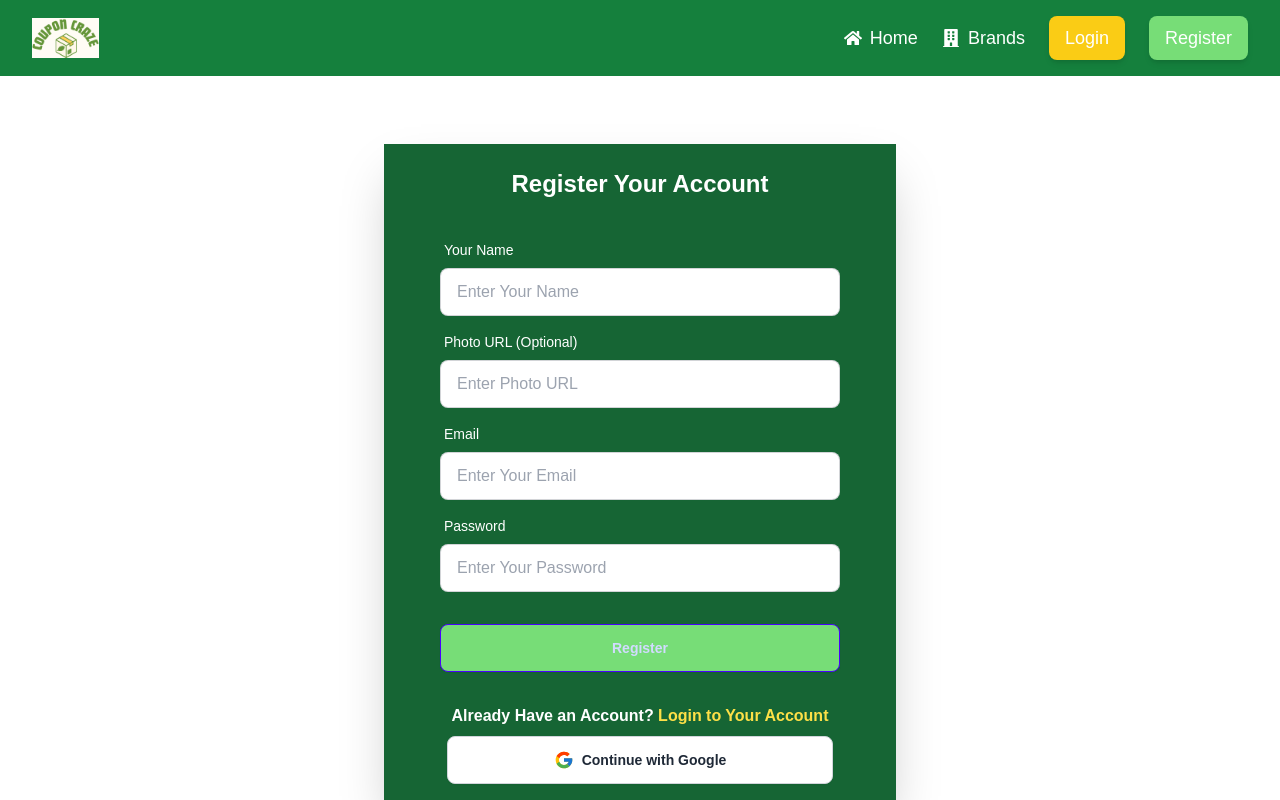
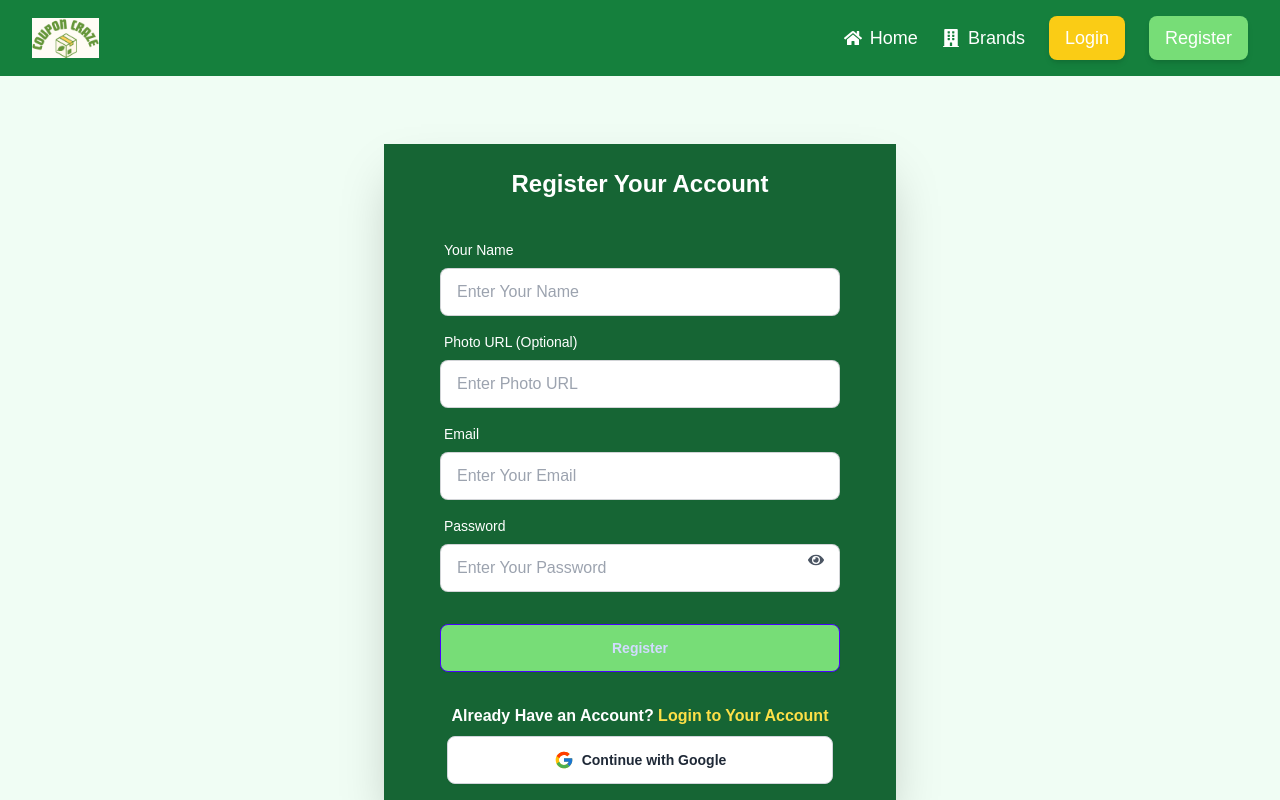
Before and after one commit to Fatema-tuj-Jahura/coupon-craze, a React (Vite) app: page /register in a window 1280 px wide. Shown: the top 800 px of the page. Built offline with nearby package versions, Linux system fonts and the light colour scheme; no server answers.

Commit message:
Add password toggle in register form

```diff
--- a/src/components/Register/Register.jsx
+++ b/src/components/Register/Register.jsx
@@ -1,17 +1,19 @@
+import React, { useContext, useState } from "react";
 import { Link, useNavigate, useLocation } from "react-router-dom";
 import { ToastContainer, toast } from "react-toastify";
 import "react-toastify/dist/ReactToastify.css";
 import { FcGoogle } from "react-icons/fc";
 import Swal from "sweetalert2";
-import { useContext } from "react";
 import { AuthContext } from "../Provider/AuthProvider";
 import { GoogleAuthProvider, signInWithPopup } from "firebase/auth";
-import { auth } from '../firebase/firebase.config.js';
+import { auth } from "../firebase/firebase.config";
+import { FaEye, FaEyeSlash } from "react-icons/fa";
 
 const Register = () => {
   const { setUser, createUser, updateUserProfile } = useContext(AuthContext);
   const navigate = useNavigate();
   const location = useLocation();
+  const [showPassword, setShowPassword] = useState(false);
 
   // Google Sign-In
   const handleGoogleSignIn = () => {
@@ -19,9 +21,9 @@ const Register = () => {
     signInWithPopup(auth, provider)
       .then((result) => {
         const user = result.user;
-          setUser(user); // Store user in context
+        setUser(user);
         toast.success(`Welcome, ${user.displayName}!`);
-          navigate(location?.state ? location.state : "/"); // Redirect after success
+        navigate(location?.state ? location.state : "/");
       })
       .catch((error) => {
         console.error("Google Sign-In Error:", error);
@@ -36,9 +38,8 @@ const Register = () => {
     const name = e.target.name.value;
     const email = e.target.email.value;
     const password = e.target.password.value;
-        const photo = e.target.photo.value || ""; // Default to empty string if not provided
+    const photo = e.target.photo.value || "";
 
-        // Password validation
     if (!/[A-Z]/.test(password)) {
       toast.error("Password must contain at least one uppercase letter.");
       return;
@@ -57,7 +58,6 @@ const Register = () => {
         const user = result.user;
         setUser(user);
 
-                // Update user profile with name & photo
         updateUserProfile({ displayName: name, photoURL: photo })
           .then(() => {
             toast.success("Registration successful!");
@@ -73,7 +73,7 @@ const Register = () => {
             toast.error("Failed to update profile.");
           });
 
-                e.target.reset(); // Clear form fields
+        e.target.reset();
       })
       .catch((error) => {
         console.error("Registration Error:", error);
@@ -82,9 +82,10 @@ const Register = () => {
   };
 
   return (
-        <div className='min-h-screen flex justify-center items-center font-poppins'>
-            <div className="card bg-green-800 w-full max-w-sm md:max-w-lg shrink-0 shadow-2xl rounded-none p-6">
-                <h2 className='text-2xl font-semibold text-center text-white'>Register Your Account</h2>
+    <div className="min-h-screen flex justify-center items-center font-poppins px-4 bg-green-50">
+      <div className="card bg-green-800 w-full max-w-sm md:max-w-lg shadow-2xl rounded-none p-6">
+        <h2 className="text-2xl font-semibold text-center text-white">Register Your Account</h2>
+
         <form className="card-body" onSubmit={handleRegister}>
           <div className="form-control">
             <label className="label">
@@ -92,37 +93,62 @@ const Register = () => {
             </label>
             <input name="name" type="text" placeholder="Enter Your Name" className="input input-bordered" required />
           </div>
+
           <div className="form-control">
             <label className="label">
               <span className="label-text text-white">Photo URL (Optional)</span>
             </label>
             <input name="photo" type="text" placeholder="Enter Photo URL" className="input input-bordered" />
           </div>
+
           <div className="form-control">
             <label className="label">
               <span className="label-text text-white">Email</span>
             </label>
             <input name="email" type="email" placeholder="Enter Your Email" className="input input-bordered" required />
           </div>
-                    <div className="form-control">
+
+          <div className="form-control relative">
             <label className="label">
               <span className="label-text text-white">Password</span>
             </label>
-                        <input name="password" type="password" placeholder="Enter Your Password" className="input input-bordered" required />
+            <input
+              name="password"
+              type={showPassword ? "text" : "password"}
+              placeholder="Enter Your Password"
+              className="input input-bordered pr-10"
+              required
+            />
+            <span
+              onClick={() => setShowPassword(!showPassword)}
+              className="absolute right-4 top-11 text-gray-600 hover:text-gray-900 cursor-pointer"
+            >
+              {showPassword ? <FaEyeSlash /> : <FaEye />}
+            </span>
           </div>
+
           <div className="form-control mt-6">
             <button type="submit" className="btn btn-primary bg-[#77DD77] hover:bg-green-600">Register</button>
           </div>
         </form>
+
         <p className="text-center font-semibold text-white">
-                    Already Have an Account? <Link to="/login" className="text-yellow-300 hover:text-yellow-600">Login to Your Account</Link>
+          Already Have an Account?{" "}
+          <Link to="/login" className="text-yellow-300 hover:text-yellow-600">
+            Login to Your Account
+          </Link>
         </p>
+
         <div className="mt-2 flex items-center justify-center">
-                    <button onClick={handleGoogleSignIn} className="btn btn-primary flex items-center justify-center gap-2 w-5/6 text-gray-800 bg-white hover:bg-gray-100 border border-gray-300">
+          <button
+            onClick={handleGoogleSignIn}
+            className="btn btn-primary flex items-center justify-center gap-2 w-5/6 text-gray-800 bg-white hover:bg-gray-100 border border-gray-300"
+          >
             <FcGoogle size={20} /> Continue with Google
           </button>
         </div>
       </div>
+
       <ToastContainer />
     </div>
   );
```
Lines whose indentation alone changed are shown as unchanged.
